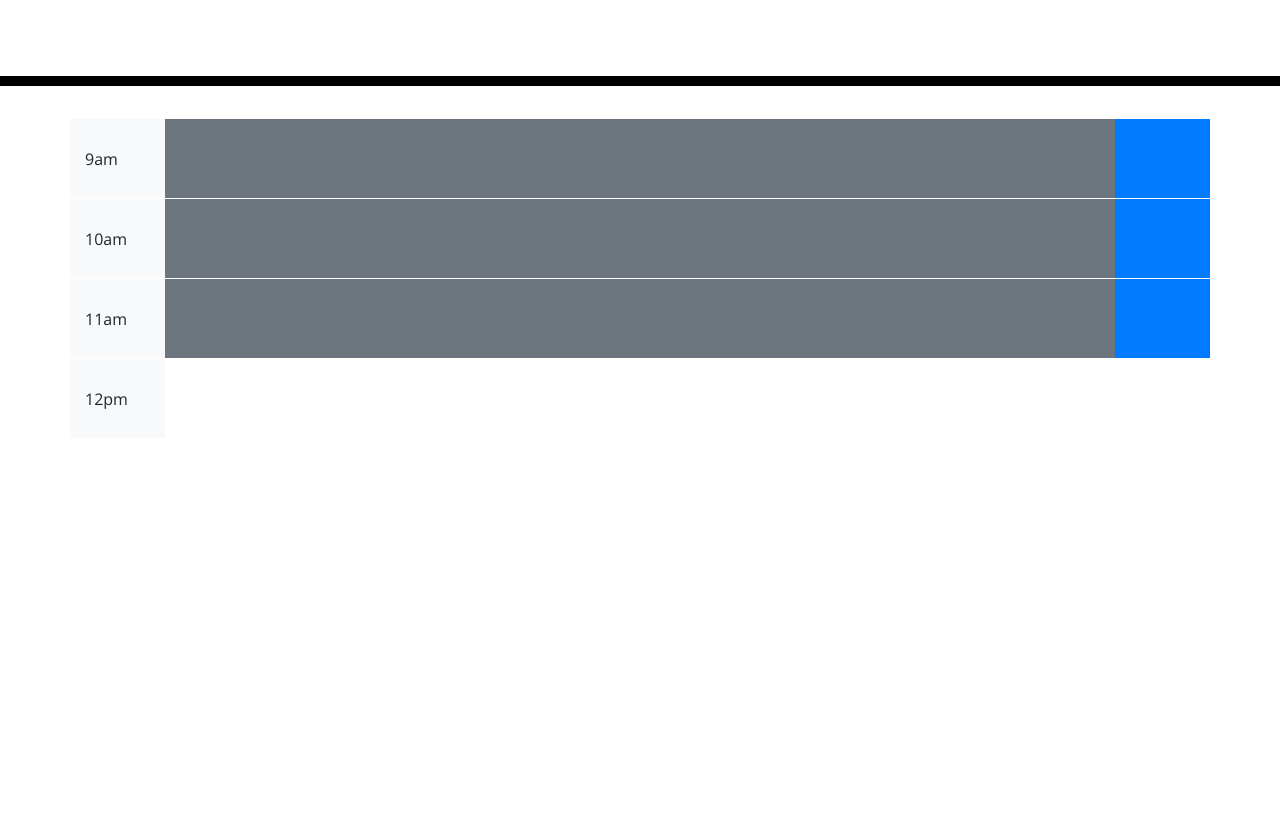
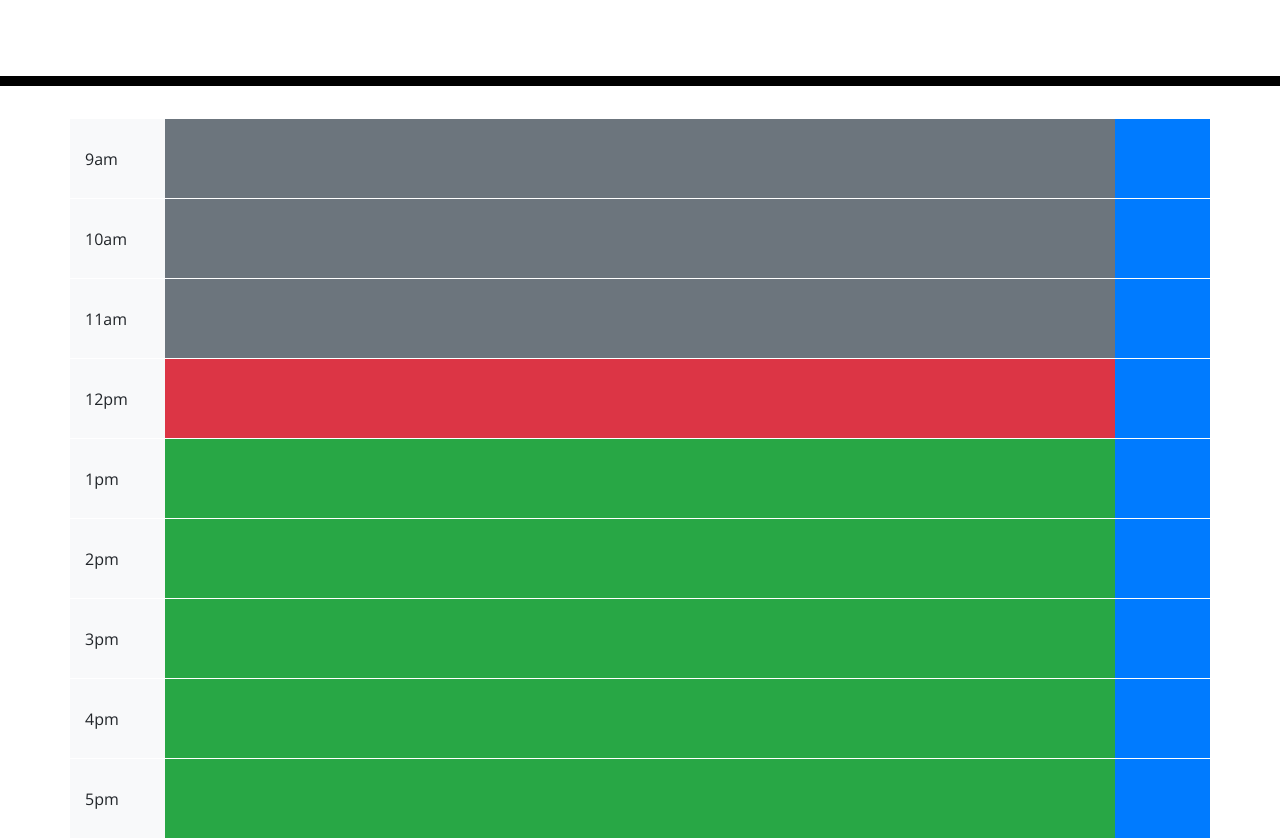
Before and after one commit to BroBrett/workdayschedular, a plain HTML site: page index.html in a window 1280 px wide. Shown: the part 182-1020 px from the top of the page. Before the commit the page ends 800 px from the top, so only its background shows below. Drawn offline with nearby package versions, Linux system fonts and the light colour scheme.

Commit message:
finished creating structure of timeblocks

```diff
--- a/index.html
+++ b/index.html
@@ -62,25 +62,57 @@
               <div class="col-1 bg-light">
                 11am
               </div>
-              <div class="col-10 bg-secondary">
-
-              </div>
-              <div class="col-1 bg-primary">
-
-              </div>
-
+              <div class="col-10 bg-secondary"></div>
+              <div class="col-1 bg-primary"></div>
       </div>
 
       <div class="row">
         <div class="col-1 bg-light">
           12pm
         </div>
-        <div class="p-3 mb-2 bg-gradient-danger text-white">.bg-gradient-danger</div>
+        <div class="col-10 bg-danger"></div>
+        <div class="col-1 bg-primary"></div>
+      </div>
 
+      <div class="row">
+        <div class="col-1 bg-light">
+          1pm
         </div>
-        <div class="col-1 bg-primary">
+        <div class="col-10 bg-success"></div>
+        <div class="col-1 bg-primary"></div>
+      </div>
 
+      <div class="row">
+        <div class="col-1 bg-light">
+          2pm
         </div>
+        <div class="col-10 bg-success"></div>
+        <div class="col-1 bg-primary"></div>
+      </div>
+
+      <div class="row">
+        <div class="col-1 bg-light">
+          3pm
+        </div>
+        <div class="col-10 bg-success"></div>
+        <div class="col-1 bg-primary"></div>
+      </div>
+
+      <div class="row">
+        <div class="col-1 bg-light">
+          4pm
+        </div>
+        <div class="col-10 bg-success"></div>
+        <div class="col-1 bg-primary"></div>
+      </div>
+
+      <div class="row">
+        <div class="col-1 bg-light">
+          5pm
+        </div>
+        <div class="col-10 bg-success"></div>
+        <div class="col-1 bg-primary"></div>
+      </div>
 
 </div>
 
```
